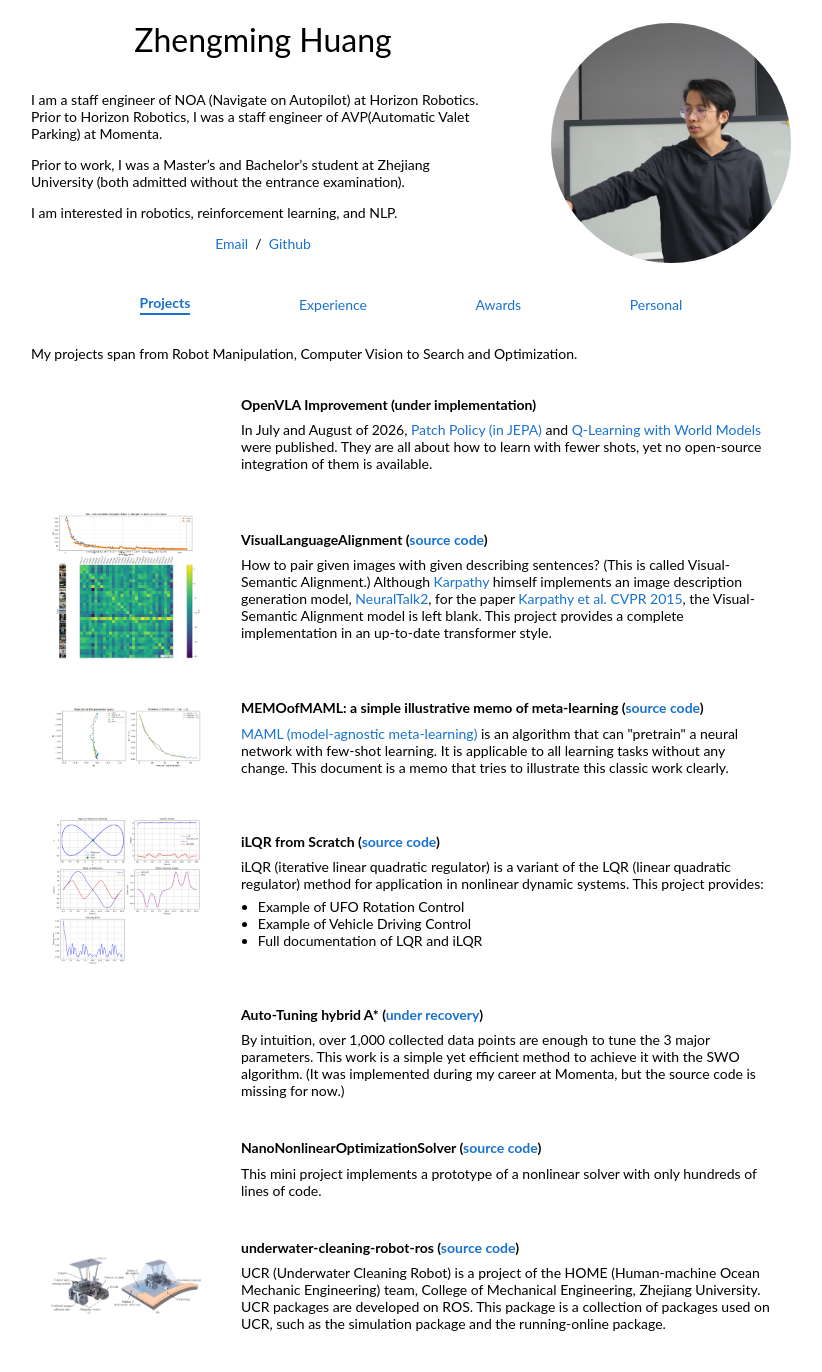
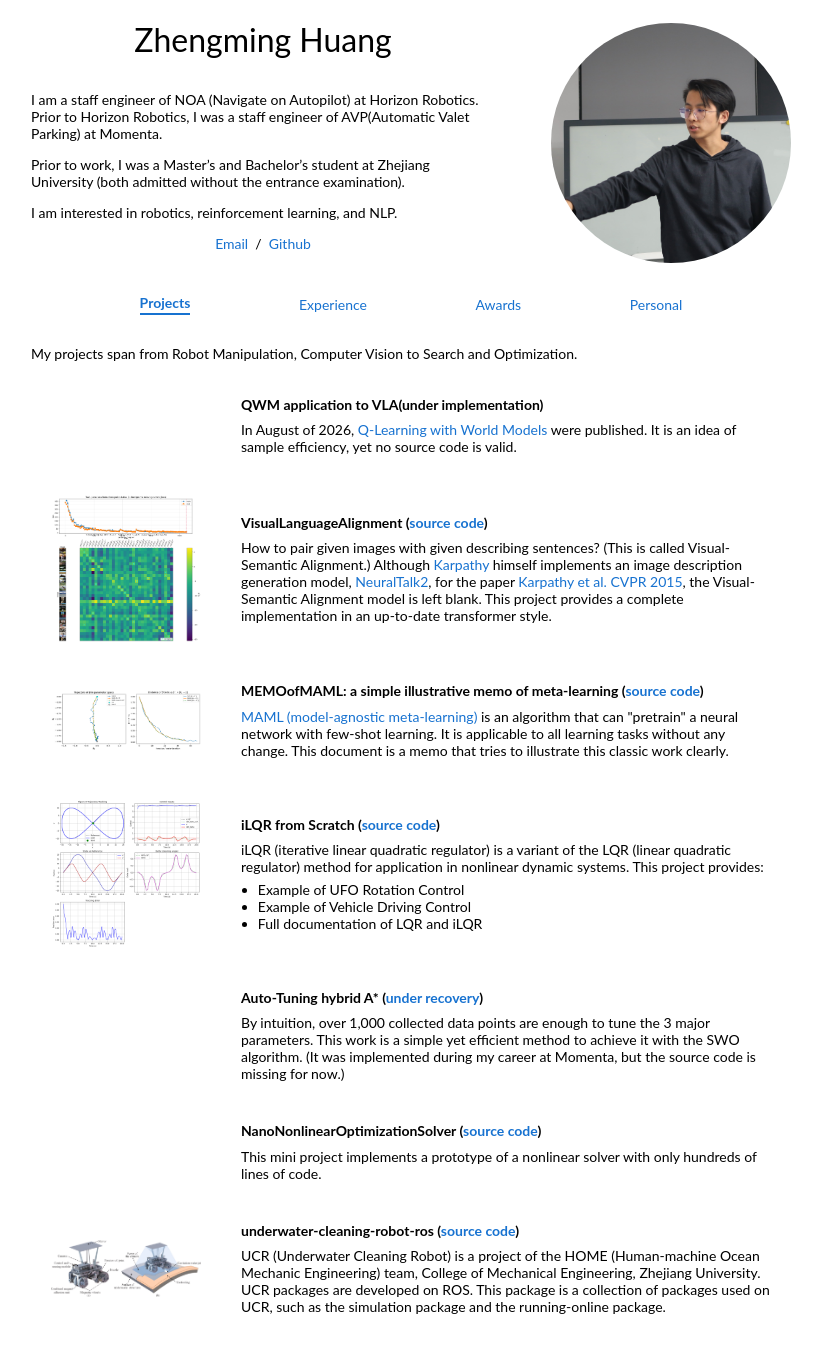
Before and after one commit to JamieHuang28/JamieHuang28.github.io, a Jekyll site: the page built from index.md, in a window 1280 px wide. Shown: the whole page, without its empty margins (229-1051 px from the left). Built offline with Jekyll 4.4.1, drawn with Linux system fonts in a browser that asks for light colours.

Commit message:
Correct QWM project

```diff
--- a/index.md
+++ b/index.md
@@ -9,8 +9,8 @@ My projects span from Robot Manipulation, Computer Vision to Search and Optimiza
   <tr>
     <td class="project-thumb"></td>
     <td class="project-body">
-      <span class="project-title">OpenVLA Improvement (under implementation)</span>
-      <p>In July and August of 2026, <a href="https://arxiv.org/abs/2607.18236">Patch Policy (in JEPA)</a> and <a href="https://arxiv.org/pdf/2608.17163">Q-Learning with World Models</a> were published. They are all about how to learn with fewer shots, yet no open-source integration of them is available.</p>
+      <span class="project-title">QWM application to VLA(under implementation)</span>
+      <p>In August of 2026, <a href="https://arxiv.org/pdf/2608.17163">Q-Learning with World Models</a> were published. It is an idea of sample efficiency, yet no source code is valid.</p>
     </td>
   </tr>
   <tr>
```
